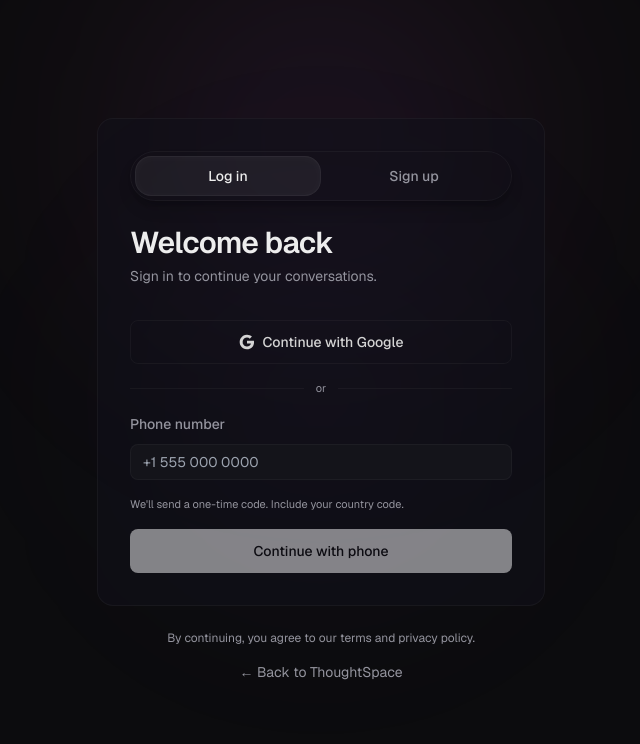
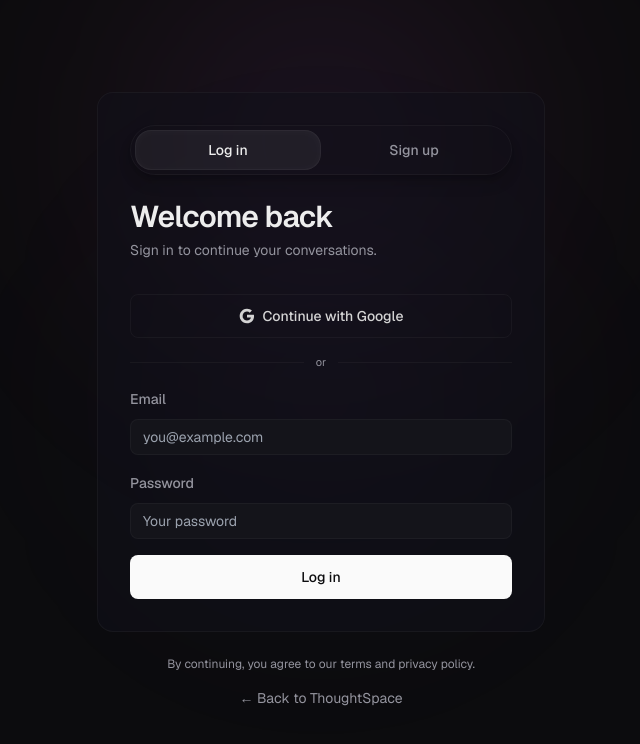
Before and after one commit to manasacharyya25/ThoughtSpace, a Next.js app: page /login in a window 1280 px wide. Shown: the top 744 px of the page, without its empty margins (319-959 px from the left). Built offline with nearby package versions, Linux system fonts and the light colour scheme; no server answers.

Commit message:
Added email singup/login

```diff
--- a/components/auth/auth-screen.tsx
+++ b/components/auth/auth-screen.tsx
@@ -1,7 +1,7 @@
 "use client";
 
 import Link from "next/link";
-import { useSearchParams } from "next/navigation";
+import { useRouter, useSearchParams } from "next/navigation";
 import { useEffect, useState } from "react";
 import { Button } from "@/components/ui/button";
 import { createClient } from "@/lib/supabase/client";
@@ -11,8 +11,6 @@ import { env } from "@/lib/env";
 import { cn } from "@/lib/utils";
 import { AuthModeToggle, type AuthMode } from "./auth-mode-toggle";
 import { GoogleIcon } from "./google-icon";
-
-type PhoneStep = "number" | "otp";
 
 const authCopy = {
   login: {
@@ -25,18 +23,28 @@ const authCopy = {
   },
 } as const;
 
-function isValidPhone(value: string): boolean {
-  return /^\+[1-9]\d{7,14}$/.test(value.replace(/\s/g, ""));
+const MIN_PASSWORD_LENGTH = 8;
+
+type FieldErrors = {
+  email?: string;
+  password?: string;
+  confirmPassword?: string;
+};
+
+function isValidEmail(value: string): boolean {
+  return /^[^\s@]+@[^\s@]+\.[^\s@]+$/.test(value.trim());
 }
 
 export function AuthScreen() {
+  const router = useRouter();
   const searchParams = useSearchParams();
   const [mode, setMode] = useState<AuthMode>("login");
-  const [phoneStep, setPhoneStep] = useState<PhoneStep>("number");
-  const [phone, setPhone] = useState("");
-  const [otp, setOtp] = useState("");
+  const [email, setEmail] = useState("");
+  const [password, setPassword] = useState("");
+  const [confirmPassword, setConfirmPassword] = useState("");
+  const [fieldErrors, setFieldErrors] = useState<FieldErrors>({});
   const [authError, setAuthError] = useState<string>();
-  const [error, setError] = useState<string>();
+  const [registerSuccess, setRegisterSuccess] = useState<string>();
   const [isLoading, setIsLoading] = useState(false);
 
   const copy = authCopy[mode];
@@ -47,59 +55,127 @@ export function AuthScreen() {
     }
   }, [searchParams]);
 
-  const resetPhoneFlow = () => {
-    setPhoneStep("number");
-    setOtp("");
-    setError(undefined);
+  const clearErrors = () => {
+    setFieldErrors({});
     setAuthError(undefined);
+    setRegisterSuccess(undefined);
+  };
+
+  const resetForm = () => {
+    setEmail("");
+    setPassword("");
+    setConfirmPassword("");
+    clearErrors();
   };
 
   const handleModeChange = (nextMode: AuthMode) => {
     setMode(nextMode);
-    resetPhoneFlow();
-    setError(undefined);
-    setAuthError(undefined);
+    resetForm();
+  };
+
+  const validateForm = (): boolean => {
+    const errors: FieldErrors = {};
+    const trimmedEmail = email.trim();
+
+    if (!trimmedEmail) {
+      errors.email = "Enter your email address.";
+    } else if (!isValidEmail(trimmedEmail)) {
+      errors.email = "Enter a valid email address.";
+    }
+
+    if (!password) {
+      errors.password = "Enter your password.";
+    } else if (password.length < MIN_PASSWORD_LENGTH) {
+      errors.password = `Password must be at least ${MIN_PASSWORD_LENGTH} characters.`;
+    }
+
+    if (mode === "register") {
+      if (!confirmPassword) {
+        errors.confirmPassword = "Confirm your password.";
+      } else if (password !== confirmPassword) {
+        errors.confirmPassword = "Passwords do not match.";
+      }
+    }
+
+    setFieldErrors(errors);
+    return Object.keys(errors).length === 0;
   };
 
   const handleGoogle = async () => {
     setIsLoading(true);
-    setAuthError(undefined);
+    clearErrors();
 
     const supabase = createClient();
     const next = mode === "register" ? "/onboarding" : "/feed";
     const redirectTo = `${window.location.origin}/auth/callback?next=${next}`;
 
-    const { error: authError } = await supabase.auth.signInWithOAuth({
+    const { error: oauthError } = await supabase.auth.signInWithOAuth({
       provider: "google",
       options: { redirectTo },
     });
 
-    if (authError) {
-      setAuthError(authError.message);
+    if (oauthError) {
+      setAuthError(oauthError.message);
       setIsLoading(false);
     }
   };
 
-  const handleSendCode = () => {
-    const normalized = phone.replace(/\s/g, "");
-    if (!isValidPhone(normalized)) {
-      setError("Enter a valid phone number with country code (e.g. +14155552671).");
-      return;
+  const handleEmailAuth = async (event: React.FormEvent<HTMLFormElement>) => {
+    event.preventDefault();
+    clearErrors();
+
+    if (!validateForm()) return;
+
+    setIsLoading(true);
+
+    try {
+      const supabase = createClient();
+      const trimmedEmail = email.trim();
+
+      if (mode === "login") {
+        const { error: signInError } = await supabase.auth.signInWithPassword({
+          email: trimmedEmail,
+          password,
+        });
+
+        if (signInError) {
+          setAuthError(signInError.message);
+          return;
+        }
+
+        const next = searchParams.get("next") ?? "/feed";
+        router.refresh();
+        router.push(next);
+        return;
+      }
+
+      const { data, error: signUpError } = await supabase.auth.signUp({
+        email: trimmedEmail,
+        password,
+        options: {
+          emailRedirectTo: `${window.location.origin}/auth/callback?next=/onboarding`,
+        },
+      });
+
+      if (signUpError) {
+        setAuthError(signUpError.message);
+        return;
+      }
+
+      if (data.session) {
+        router.refresh();
+        router.push("/onboarding");
+        return;
+      }
+
+      setRegisterSuccess(
+        "Check your email to confirm your account, then log in."
+      );
+      setPassword("");
+      setConfirmPassword("");
+    } finally {
+      setIsLoading(false);
     }
-    setPhone(normalized);
-    setError(undefined);
-    setPhoneStep("otp");
-    // TODO: supabase.auth.signInWithOtp({ phone: normalized })
-  };
-
-  const handleVerifyOtp = () => {
-    if (otp.trim().length < 6) {
-      setError("Enter the 6-digit code we sent you.");
-      return;
-    }
-    setError(undefined);
-    // TODO: supabase.auth.verifyOtp({ phone, token: otp, type: "sms" })
-    // register → /onboarding, login → /feed
   };
 
   return (
@@ -132,9 +208,6 @@ export function AuthScreen() {
                 <GoogleIcon className="h-4 w-4" />
                 {isLoading ? "Redirecting…" : "Continue with Google"}
               </Button>
-              {authError && (
-                <p className="text-center text-xs text-red-400">{authError}</p>
-              )}
             </div>
 
             <div className="flex items-center gap-3 text-[11px] text-muted-foreground">
@@ -143,80 +216,106 @@ export function AuthScreen() {
               <div className="h-px flex-1 bg-border" />
             </div>
 
-            {phoneStep === "number" ? (
-              <div className="space-y-4">
-                <Input
-                  label="Phone number"
-                  type="tel"
-                  placeholder="+1 555 000 0000"
-                  value={phone}
-                  onChange={(e) => {
-                    setPhone(e.target.value);
-                    if (error) setError(undefined);
-                  }}
-                  error={error}
-                  autoComplete="tel"
-                />
-                <p className="text-[11px] text-muted-foreground">
-                  We&apos;ll send a one-time code. Include your country code.
-                </p>
+            {registerSuccess ? (
+              <div className="space-y-4 rounded-lg border border-border/40 bg-muted/20 px-4 py-5 text-center">
+                <p className="text-sm text-foreground">{registerSuccess}</p>
                 <Button
                   type="button"
-                  size="lg"
-                  className="w-full"
-                  onClick={handleSendCode}
-                  disabled={isLoading || !phone.trim()}
+                  variant="outline"
+                  size="sm"
+                  onClick={() => {
+                    setRegisterSuccess(undefined);
+                    setMode("login");
+                    clearErrors();
+                  }}
                 >
-                  {mode === "register" ? "Sign up with phone" : "Continue with phone"}
+                  Back to log in
                 </Button>
               </div>
             ) : (
-              <div className="space-y-4">
-                <p className="text-sm text-muted-foreground">
-                  Code sent to{" "}
-                  <span className="text-foreground">{phone}</span>
-                </p>
+              <form className="space-y-4" onSubmit={handleEmailAuth}>
                 <Input
-                  label="Verification code"
-                  type="text"
-                  inputMode="numeric"
-                  placeholder="000000"
-                  maxLength={6}
-                  value={otp}
+                  label="Email"
+                  type="email"
+                  placeholder="you@example.com"
+                  value={email}
                   onChange={(e) => {
-                    setOtp(e.target.value.replace(/\D/g, ""));
-                    if (error) setError(undefined);
+                    setEmail(e.target.value);
+                    if (fieldErrors.email) {
+                      setFieldErrors((prev) => ({ ...prev, email: undefined }));
+                    }
+                    if (authError) setAuthError(undefined);
                   }}
-                  error={error}
-                  autoFocus
-                  autoComplete="one-time-code"
+                  error={fieldErrors.email}
+                  autoComplete="email"
+                  disabled={isLoading}
                 />
+
+                <Input
+                  label="Password"
+                  type="password"
+                  placeholder={
+                    mode === "register" ? "At least 8 characters" : "Your password"
+                  }
+                  value={password}
+                  onChange={(e) => {
+                    setPassword(e.target.value);
+                    if (fieldErrors.password) {
+                      setFieldErrors((prev) => ({
+                        ...prev,
+                        password: undefined,
+                      }));
+                    }
+                    if (authError) setAuthError(undefined);
+                  }}
+                  error={fieldErrors.password}
+                  autoComplete={
+                    mode === "register" ? "new-password" : "current-password"
+                  }
+                  disabled={isLoading}
+                />
+
+                {mode === "register" && (
+                  <Input
+                    label="Confirm password"
+                    type="password"
+                    placeholder="Repeat your password"
+                    value={confirmPassword}
+                    onChange={(e) => {
+                      setConfirmPassword(e.target.value);
+                      if (fieldErrors.confirmPassword) {
+                        setFieldErrors((prev) => ({
+                          ...prev,
+                          confirmPassword: undefined,
+                        }));
+                      }
+                      if (authError) setAuthError(undefined);
+                    }}
+                    error={fieldErrors.confirmPassword}
+                    autoComplete="new-password"
+                    disabled={isLoading}
+                  />
+                )}
+
+                {authError && (
+                  <p className="text-center text-xs text-red-400">{authError}</p>
+                )}
+
                 <Button
-                  type="button"
+                  type="submit"
                   size="lg"
                   className="w-full"
-                  onClick={handleVerifyOtp}
-                  disabled={isLoading || otp.length < 6}
+                  disabled={isLoading}
                 >
-                  {mode === "register" ? "Create account" : "Log in"}
+                  {isLoading
+                    ? mode === "register"
+                      ? "Creating account…"
+                      : "Logging in…"
+                    : mode === "register"
+                      ? "Create account"
+                      : "Log in"}
                 </Button>
-                <div className="flex items-center justify-between gap-3">
-                  <button
-                    type="button"
-                    onClick={resetPhoneFlow}
-                    className="text-xs text-muted-foreground transition-colors hover:text-foreground"
-                  >
-                    Change number
-                  </button>
-                  <button
-                    type="button"
-                    onClick={handleSendCode}
-                    className="text-xs text-muted-foreground transition-colors hover:text-foreground"
-                  >
-                    Resend code
-                  </button>
-                </div>
-              </div>
+              </form>
             )}
           </div>
         </div>
```
